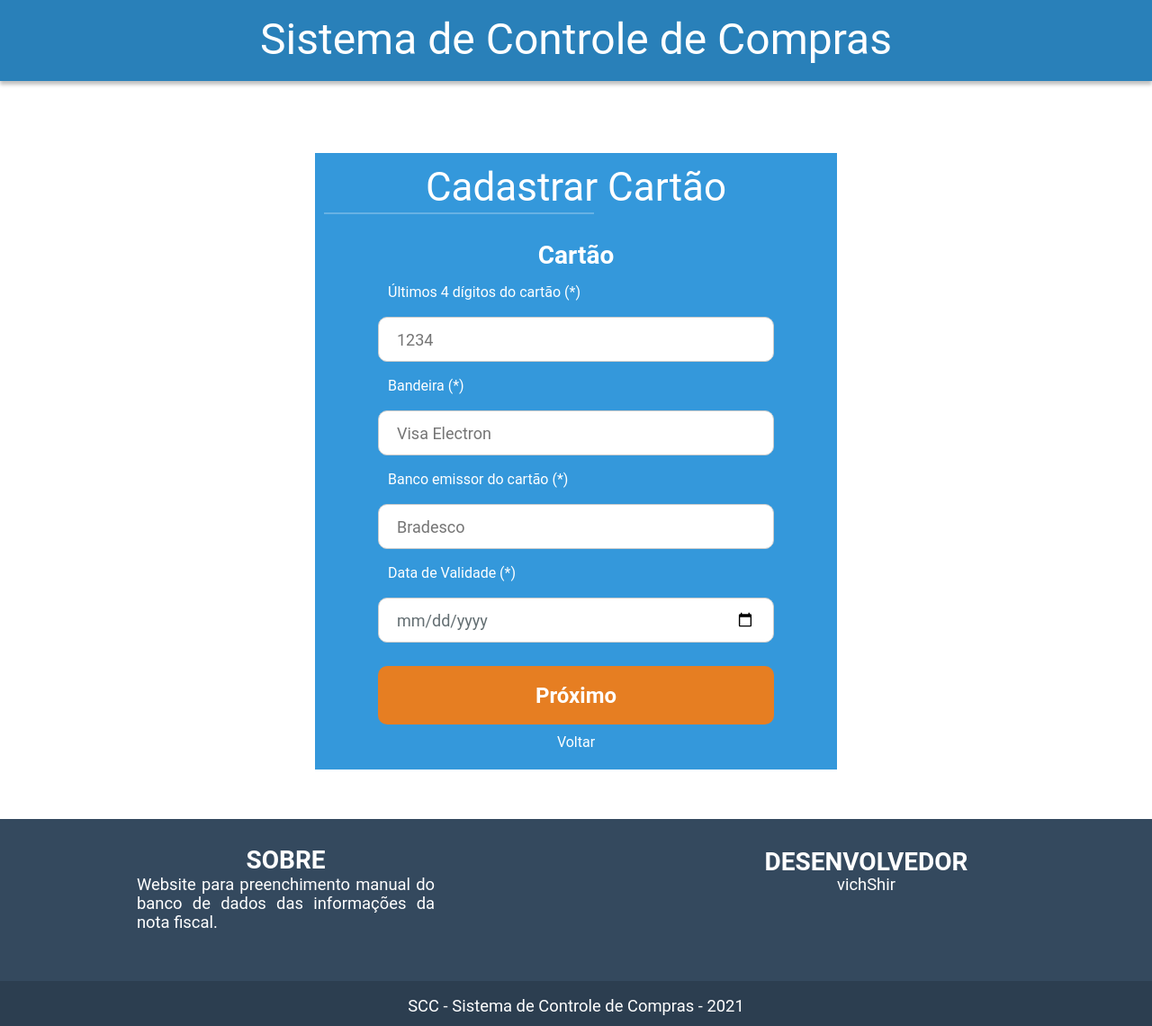
After one commit to vichShir/sistema-controle-compras, a PHP site: page /cadastrar_cartao.php in a window 1280 px wide. The commit adds this page. Shown: the whole page at 90% size. Run offline with PHP 8.4, Linux system fonts and the light colour scheme; some libraries are stand-ins or nearby versions.

Commit message:
Implementado página de cadastro de cartão

```diff
--- /dev/null
+++ b/website/2. Implementacao/cadastrar_cartao.php
@@ -0,0 +1,109 @@
+<?php
+    session_start();
+?>
+<!DOCTYPE html>
+<html lang="pt-br">
+  <head>
+    <meta charset="utf-8">
+    <title>Cadastrar Cartão</title>
+    <link href="https://cdn.jsdelivr.net/npm/bootstrap@5.1.3/dist/css/bootstrap.min.css" rel="stylesheet" integrity="sha384-1BmE4kWBq78iYhFldvKuhfTAU6auU8tT94WrHftjDbrCEXSU1oBoqyl2QvZ6jIW3" crossorigin="anonymous">
+    <link href="resources/css/main-style.css" rel="stylesheet" type="text/css"/>
+    <link href="resources/css/form-style.css" rel="stylesheet" type="text/css"/>
+    <link href="resources/css/footer-style.css" rel="stylesheet" type="text/css"/>
+    <script src="https://ajax.googleapis.com/ajax/libs/jquery/3.5.1/jquery.min.js"></script>
+  </head>
+
+  <body>
+
+    <!-- Cabeçalho -->
+    <header style="height: 90px"><h1>Sistema de Controle de Compras</h1></header>
+
+    <!-- Formulário de Login -->
+    <section class="sec-panel sec-form">
+        <h2>Cadastrar Cartão</h2>
+        <hr>
+
+        <form name="formulario" action="cadastrar_cartao.php" method="POST">
+
+            <?php
+                require("resources/php/database.php");
+                require("resources/php/form.php");
+
+                $form = new Form();
+                Form::$current_step = 0;
+                #session_unset();
+
+                if(isset($_SESSION['enviado']))
+                {
+                    session_unset();
+                }
+
+                /* CONDICOES */
+                $form->registrar_condicao('ct_digitos', function() {
+                    Form::$current_step = 1;
+                });
+
+                /* SESSOES */
+                $form->registrar_sessao(0, (function() {
+                    echo Form::show_cartao();
+                }));
+
+                $form->registrar_sessao(1, (function() {
+                    # Armazenar os valores de cartao
+                    $cartao = new Cartao(
+                        $_POST['ct_digitos'] ?? '',
+                        $_POST['ct_bandeira'] ?? '',
+                        $_POST['ct_banco'] ?? '',
+                        $_POST['ct_dtvalidade'] ?? '',
+                    );
+
+                    # Cadastrar dados no BD
+                    $db = new Database();
+
+                    // Cartao
+                    $db->executeCommand("INSERT INTO cartao (final, bandeira, bancoemissor, dtvalidade)
+                                        VALUES ('" . $cartao->lastdigits . "',
+                                                '" . $cartao->bandeira . "',
+                                                '" . $cartao->bancoemissor . "',
+                                                '" . $cartao->dtvalidade . "')");
+
+                    $cartao_id = $db->getLastID();
+                    echo "<p>Cartão cadastrado com sucesso! Nº " . $cartao_id . "</p><br>";
+
+                    $db->close();
+
+                    $_SESSION['enviado'] = 1;
+                }));
+            ?>
+
+            <p><input id='form-button' type='submit' value=<?php echo isset($_SESSION['submeter']) ? 'Enviar' : 'Próximo' ?>></p>
+        </form>
+        <p><a href="index.php">Voltar</a></p>
+    </section>
+
+    <!-- Rodapé -->
+    <footer>
+        <!-- Rodapé principal -->
+        <div class="ft-topics">
+            <!-- About -->
+            <section class="ft-about">
+                <h3>SOBRE</h3>
+                <p>Website para preenchimento manual do banco de dados das informações da nota fiscal.</p>
+            </section>
+            <!-- Devs -->
+            <section class="ft-devs">
+                <h3>DESENVOLVEDOR</h3>
+                <ul>
+                    <li>vichShir</li>
+                </ul>
+            </section>
+        </div>
+
+        <!-- Rodapé inferior -->
+        <div class="ft-info">
+            <p>SCC - Sistema de Controle de Compras - 2021</p>
+        </div>
+    </footer>
+
+  </body>
+</html>
--- a/website/2. Implementacao/index.php
+++ b/website/2. Implementacao/index.php
@@ -79,7 +79,7 @@
                 /* SESSOES */
                 $form->registrar_sessao(0, (function() {
                     echo "<a href='cadastrar_pessoa.php'>Cadastrar Pessoa</a>
-                            <a href='#'>Cadastrar Cartão</a>";
+                            <a href='cadastrar_cartao.php'>Cadastrar Cartão</a>";
                     echo Form::form_notafiscal();
                 }));
 
--- a/website/2. Implementacao/resources/php/form.php
+++ b/website/2. Implementacao/resources/php/form.php
@@ -135,6 +135,36 @@ class Form
             <div class='radio-option'><input type='radio' class='radio-input' name='maisfaturas' onclick='' value='sim' required><p>Sim</p></div>
             <div class='radio-option'><input type='radio' class='radio-input' name='maisfaturas' onclick='' value='nao'><p>Não</p></div>";
     }
+
+    public static function show_cartao()
+    {
+        return "
+            <h3>Cartão</h3>
+            <p class='form-input'>Últimos 4 dígitos do cartão (*)</p>
+            <input type='text' name='ct_digitos' placeholder='1234' size='4' minlength='4' maxlength='4' required>
+            <p class='form-input'>Bandeira (*)</p>
+            <input type='text' name='ct_bandeira' placeholder='Visa Electron' size='16' maxlength='16' required>
+            <p class='form-input'>Banco emissor do cartão (*)</p>
+            <input type='text' name='ct_banco' placeholder='Bradesco' size='30' maxlength='30' required>
+            <p class='form-input'>Data de Validade (*)</p>
+            <input type='date' name='ct_dtvalidade' required>";
+    }
+}
+
+class Cartao
+{
+    public $lastdigits;
+    public $bandeira;
+    public $bancoemissor;
+    public $dtvalidade;
+
+    function __construct($lastdigits, $bandeira, $bancoemissor, $dtvalidade)
+    {
+        $this->lastdigits = $lastdigits;
+        $this->bandeira = $bandeira;
+        $this->bancoemissor = $bancoemissor;
+        $this->dtvalidade = $dtvalidade;
+    }
 }
 
 class NotaFiscal
```
